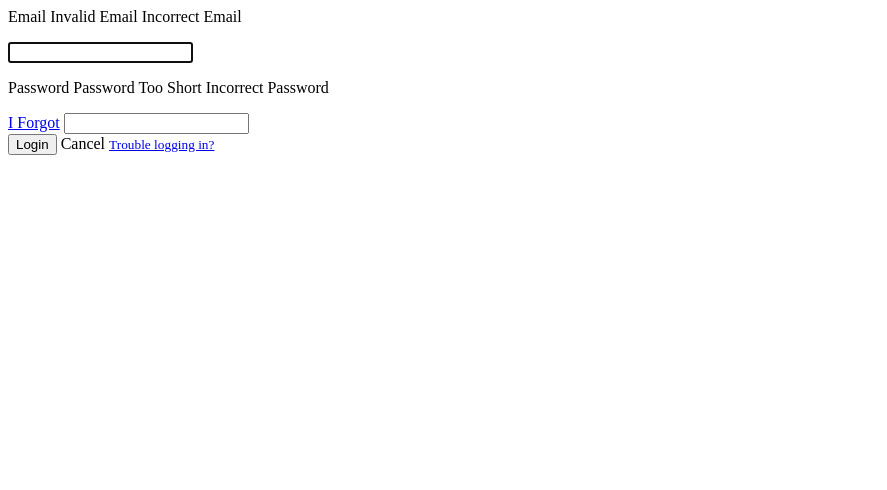
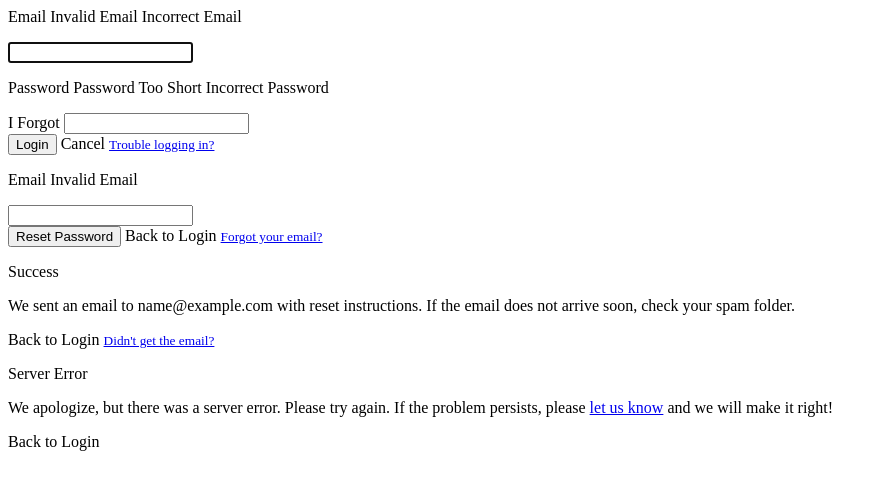
Before and after one commit to johndgiese/gather, a Django app: template static/join/templates/login.html in a window 1280 px wide. Shown: the top 490 px of the page, without its empty margins (0-887 px from the left). Run offline with Django 3.2, Linux system fonts and the light colour scheme; the template is opened without the code that fills it: most values are stand-ins (such as "Sample title", 1, 10 or a date in 2020); parts of the project's set-up code (start-up, migrations or seed data) failed here and were passed over.

Commit message:
Add dummy password reset pages

```diff
--- a/static/join/templates/login.html
+++ b/static/join/templates/login.html
@@ -1,10 +1,11 @@
-<form novalidation role="form" name="form">
+<div ng-show="internalPage === 'login'">
+  <form novalidation role="form" name="loginForm">
 
-  <div class="form-group" ng-class="{'has-error': (form.email.$dirty && form.email.$invalid) || incorrectEmail}">
+    <div class="form-group" ng-class="{'has-error': (loginForm.email.$dirty && loginForm.email.$invalid) || incorrectEmail}">
       <p class="secondary-instruction pull-down pull-left">
         <span ng-show="!incorrectEmail">
-        <span ng-hide="form.email.$dirty && form.email.$invalid">Email</span>
-        <span ng-show="form.email.$dirty && form.email.$invalid" class="text-danger">Invalid Email</span>
+          <span ng-hide="loginForm.email.$dirty && loginForm.email.$invalid">Email</span>
+          <span ng-show="loginForm.email.$dirty && loginForm.email.$invalid" class="text-danger">Invalid Email</span>
         </span>
         <span ng-hide="!incorrectEmail" class="text-danger">Incorrect Email</span>
       </p>
@@ -16,18 +17,18 @@
           required
           autofocus
           focus-on="incorrectEmail"
-        ng-model-options="{updateOn: 'default blur', debounce:{default: 500, blur: 0}}">
+          ng-model-options="{updateOn: 'default blur', debounce:{default: 500, blur: 0}, allowInvalid: true}">
     </div>
 
-  <div class="form-group" ng-class="{'has-error': (form.password.$dirty && form.password.$invalid) || incorrectPassword}">
+    <div class="form-group" ng-class="{'has-error': (loginForm.password.$dirty && loginForm.password.$invalid) || incorrectPassword}">
       <p class="pull-down pull-left secondary-instruction">
         <span ng-show="!incorrectPassword">
-        <span ng-hide="form.password.$dirty && form.password.$invalid">Password</span>
-        <span ng-show="form.password.$dirty && form.password.$invalid" class="text-danger">Password Too Short</span>
+          <span ng-hide="loginForm.password.$dirty && loginForm.password.$invalid">Password</span>
+          <span ng-show="loginForm.password.$dirty && loginForm.password.$invalid" class="text-danger">Password Too Short</span>
         </span>
         <span ng-hide="!incorrectPassword" class="text-danger">Incorrect Password</span>
       </p>
-    <a class="pull-down pull-right secondary-instruction light-blue" tabindex="-1" href="#" ng-click="gotoForgotPassword()">I Forgot</a>
+      <a class="pull-down pull-right secondary-instruction light-blue" tabindex="-1" ng-click="goTo('forget')">I Forgot</a>
 
       <input
           ng-model="p.password"
@@ -40,7 +41,47 @@
           ng-model-options="{updateOn: 'default blur', debounce: {default: 500, blur: 0 }}">
     </div>
 
-  <input type="submit" class="action" ng-click="login()" ng-disabled="form.$invalid || form.$pristine" value="Login">
+    <input type="submit" class="action" ng-click="login()" ng-disabled="loginForm.$invalid || loginForm.$pristine" value="Login">
     <a class="action" ng-click="$dismiss()">Cancel</a>
     <small><a class="light-blue" href="mailto:info@gather.gg?subject=Trouble%20logging%20in">Trouble logging in?</a></small>
   </form>
+</div>
+
+
+<div ng-show="internalPage === 'forget'">
+  <form novalidation role="form" name="resetForm">
+
+    <div class="form-group" ng-class="{'has-error': resetForm.email.$dirty && resetForm.email.$invalid}">
+      <p class="secondary-instruction pull-down pull-left">
+        <span ng-hide="resetForm.email.$dirty && resetForm.email.$invalid">Email</span>
+        <span ng-show="resetForm.email.$dirty && resetForm.email.$invalid" class="text-danger">Invalid Email</span>
+      </p>
+      <input
+          ng-model="p.email"
+          class="form-control"
+          type="email"
+          name="email"
+          required
+          ng-model-options="{updateOn: 'default blur', debounce:{default: 500, blur: 0}, allowInvalid: true}">
+    </div>
+
+    <input type="submit" class="action" ng-click="sendPasswordReset()" ng-disabled="resetForm.$invalid || (resetForm.$pristine && loginForm.$pristine)" value="Reset Password">
+    <a class="action" ng-click="goTo('login')">Back to Login</a>
+    <small><a class="light-blue" href="mailto:info@gather.gg?subject=Can%20not%20recall%20email">Forgot your email?</a></small>
+  </form>
+</div>
+
+
+<div ng-show="internalPage === 'success'">
+  <p class="main-instruction text-success">Success</p>
+  <p class="secondary-text text-left">We sent an email to <span class="light-blue">{{ p.email }}</span> with reset instructions.  If the email does not arrive soon, check your spam folder.</p>
+  <a class="action" ng-click="$dismiss()">Back to Login</a>
+  <small><a class="light-blue" href="mailto:info@gather.gg?subject=No%20password%20reset%20email">Didn't get the email?</a></small>
+</div>
+
+
+<div ng-show="internalPage === 'error'">
+  <p class="main-instruction text-danger">Server Error</p>
+  <p class="secondary-text text-left">We apologize, but there was a server error.  Please try again.  If the problem persists, please <a class="light-blue" href="mailto:info@gather.gg?subject=Server%20error%20on%20login">let us know</a> and we will make it right!</p>
+  <a class="action" ng-click="$dismiss()">Back to Login</a>
+</div>
```
Also changed, not shown: static/join/controllers/LoginCtrl.js (+21 -4 lines), static/join/services/playerService.js (+9 -1 lines). Lines whose indentation alone changed are shown as unchanged.
